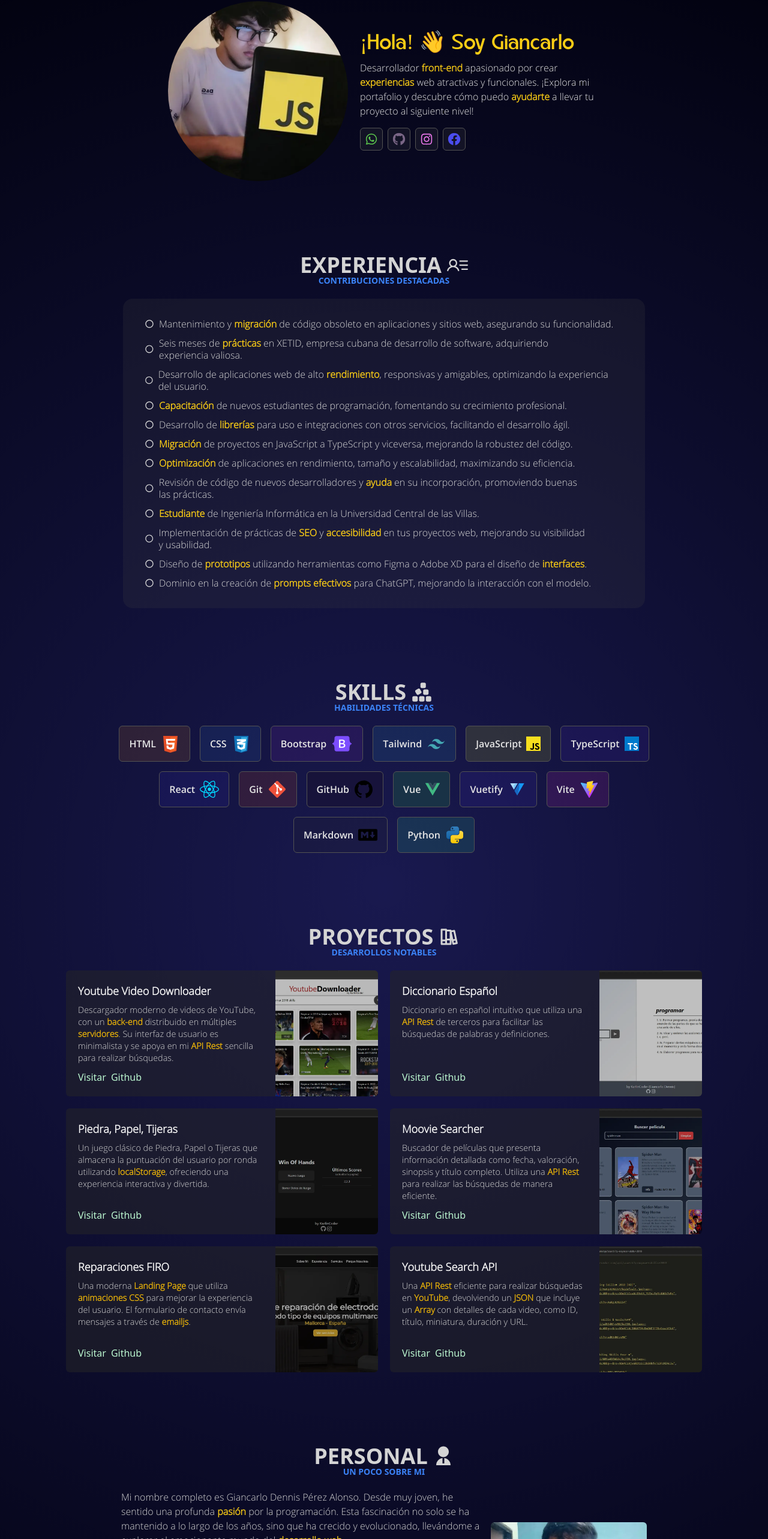
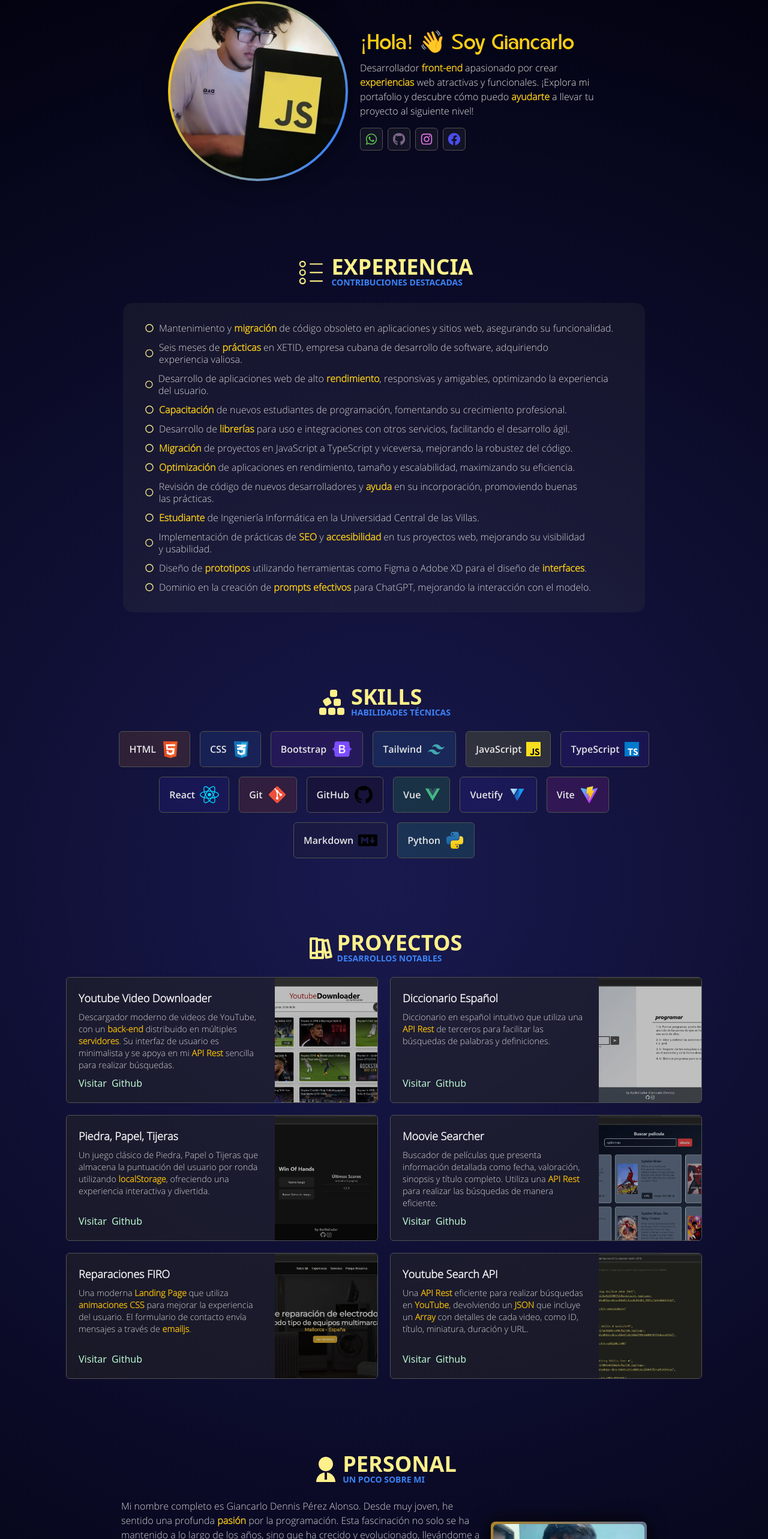
Before and after one commit to KarlinCoder/karlincoder.com, a React (Vite) app: page / in a window 1280 px wide. Shown: the part 181-2747 px from the top of the page at 60% size. Built offline with nearby package versions, Linux system fonts and the light colour scheme.

Commit message:
fixing styles

```diff
--- a/index.html
+++ b/index.html
@@ -36,9 +36,9 @@
     />
   </head>
   <body
+    id="root"
     class="relative bg-[radial-gradient(circle_at_center,_rgba(0,0,60,.9),_rgba(0,0,10,1))]"
   >
-    <div id="root"></div>
     <script type="module" src="/src/main.tsx"></script>
   </body>
 </html>
--- a/src/App.tsx
+++ b/src/App.tsx
@@ -8,7 +8,7 @@ import Footer from "./components/Footer";
 
 export const App: React.FC = () => {
   return (
-    <div>
+    <>
       <Navbar />
       <main>
         <Header />
@@ -18,7 +18,7 @@ export const App: React.FC = () => {
         <Personal />
       </main>
       <Footer />
-    </div>
+    </>
   );
 };
 
--- a/src/components/sections/Experiencia.tsx
+++ b/src/components/sections/Experiencia.tsx
@@ -1,7 +1,7 @@
 import { BiCircle } from "react-icons/bi";
-import { PiUserList } from "react-icons/pi";
+import { CiCircleList } from "react-icons/ci";
 
-const dotListClasses = "min-w-3 min-h-3";
+const dotListClasses = "min-w-3 min-h-3 text-yellow-200";
 const textClasses = "leading-5 text-md text-pretty";
 
 export const Experiencia: React.FC = () => {
@@ -10,17 +10,17 @@ export const Experiencia: React.FC = () => {
       id="experiencia"
       className="flex flex-col gap-6 flex-wrap justify-center items-center h-fit py-[60px] px-4"
     >
-      <h2 className="flex flex-col items-center ga font-sans font-bold text-4xl text-neutral-300">
-        <div className="flex gap-2  justify-center items-center">
-          <p>EXPERIENCIA</p>
-          <PiUserList />
+      <h2 className="flex items-center gap-2 font-sans font-bold text-4xl text-neutral-300">
+        <CiCircleList className="text-[3.3rem] text-yellow-200 mt-[6px]" />
+        <div className="flex flex-col items-start justify-center">
+          <p className="text-yellow-200">EXPERIENCIA</p>
+          <p className="text-sm font-sans leading-3 font-semibold text-blue-500">
+            CONTRIBUCIONES DESTACADAS
+          </p>
         </div>
-        <p className="text-sm font-sans leading-3 font-semibold text-blue-500">
-          CONTRIBUCIONES DESTACADAS
-        </p>
       </h2>
       <section>
-        <div className="max-w-[600px] md:max-w-[700px] lg:max-w-[870px] bg-neutral-700 bg-opacity-20 hover:bg-opacity-30 active:bg-opacity-20 py-8 px-9 rounded-2xl">
+        <div className="p-[2x] relative max-w-[600px] md:max-w-[700px] lg:max-w-[870px] bg-neutral-700 bg-opacity-20 py-8 px-9 rounded-2xl">
           <ul className="flex flex-col gap-3 text-neutral-300 list-inside font-opensans-cm">
             <li className="flex items-center gap-2">
               <BiCircle className={dotListClasses} />
--- a/src/components/sections/Header.tsx
+++ b/src/components/sections/Header.tsx
@@ -8,12 +8,14 @@ const spanClasses = "text-yellow-400 font-bold";
 const Header: React.FC = () => {
   return (
     <header className="flex gap-5 flex-wrap justify-center items-center h-fit pb-[60px] pt-[60px] md:pt-[115px] px-8">
-      <div className="max-w-[220px] max-h-[220px] md:max-w-[300px] md:max-h-[300px] h-full w-full overflow-hidden rounded-full">
+      <div className="relative grid place-content-center p-[4px] max-w-[220px] max-h-[220px] md:max-w-[300px] md:max-h-[300px] h-full w-full overflow-hidden rounded-full z-[1] shadow-[0_0_40px_#0007] ">
         <img
           src="/images/avatar.webp"
           alt="imagen mia"
-          className="w-full h-full"
+          className="w-full h-full rounded-full z-[3]"
         />
+
+        <div className="absolute animate-spin w-full h-full z-[2] bg-gradient-to-r from-yellow-400 to-blue-500"></div>
       </div>
       <aside className="max-w-[400px] text-center md:text-left">
         <h1>
--- a/src/components/sections/Personal.tsx
+++ b/src/components/sections/Personal.tsx
@@ -9,14 +9,14 @@ export const Personal: React.FC = () => {
       id="personal"
       className="flex flex-col gap-6 justify-center items-center h-fit py-[60px] px-8"
     >
-      <h2 className="flex flex-col items-center ga font-sans font-bold text-4xl text-neutral-300">
-        <div className="flex gap-2  justify-center items-center">
-          <p>PERSONAL</p>
-          <RiUser2Fill />
+      <h2 className="flex items-center gap-1 font-sans font-bold text-4xl text-neutral-300">
+        <RiUser2Fill className="text-[3rem] text-yellow-200 mt-2" />
+        <div className="flex flex-col items-start justify-center">
+          <p className="text-yellow-200">PERSONAL</p>
+          <p className="text-sm font-sans leading-3 font-semibold text-blue-500">
+            UN POCO SOBRE MI
+          </p>
         </div>
-        <p className="text-sm font-sans leading-3 font-semibold text-blue-500">
-          UN POCO SOBRE MI
-        </p>
       </h2>
 
       <div className="flex flex-col-reverse md:flex-row justify-between gap-4 items-center">
@@ -28,33 +28,29 @@ export const Personal: React.FC = () => {
             Esta fascinación no solo se ha mantenido a lo largo de los años,
             sino que ha crecido y evolucionado, llevándome a explorar el
             emocionante mundo del{" "}
-            <span className={spanClasses}>desarrollo web</span>.
+            <span className={spanClasses}>desarrollo web</span>. Me encanta
+            crear <span className={spanClasses}>experiencias atractivas</span> y
+            funcionales que no solo cumplan con las{" "}
+            <span className={spanClasses}>expectativas</span> de mis clientes,
+            sino que las <span className={spanClasses}>superen</span>.
           </p>
 
           <p className={textClasses}>
-            Me encanta crear{" "}
-            <span className={spanClasses}>experiencias atractivas</span> y
-            funcionales que no solo cumplan con las{" "}
-            <span className={spanClasses}>expectativas</span> de mis clientes,
-            sino que las <span className={spanClasses}>superen</span>. Cada
-            proyecto es una oportunidad para dejar mi huella, y me{" "}
+            Cada proyecto es una oportunidad para dejar mi huella, y me{" "}
             <span className={spanClasses}>esfuerzo</span> al máximo en cada uno
             de ellos, asegurándome de que el resultado final refleje mi
             dedicación y <span className={spanClasses}>compromiso</span> con la
-            calidad.
+            calidad. Mi objetivo es que cada cliente se sienta plenamente{" "}
+            <span className={spanClasses}>satisfecho</span> con el trabajo
+            realizado.
           </p>
 
           <p className={textClasses}>
-            Mi objetivo es que cada cliente se sienta plenamente{" "}
-            <span className={spanClasses}>satisfecho</span> con el trabajo
-            realizado. Para mí, la programación es más que una simple tarea; es
-            una forma de <span className={spanClasses}>arte</span> donde cada
-            línea de código cuenta una historia.
-          </p>
-          <p className={textClasses}>
-            Estoy aquí para transformar ideas en realidades digitales, creando
-            soluciones <span className={spanClasses}>innovadoras</span> que
-            resalten la identidad de cada proyecto. La{" "}
+            Para mí, la programación es más que una simple tarea; es una forma
+            de <span className={spanClasses}>arte</span>. Estoy aquí para
+            transformar ideas en realidades digitales, creando soluciones{" "}
+            <span className={spanClasses}>innovadoras</span> que resalten la
+            identidad de cada proyecto. La{" "}
             <span className={spanClasses}>satisfacción</span> del cliente es mi
             mayor recompensa, y me motiva a seguir aprendiendo y mejorando en
             este apasionante viaje.
@@ -62,12 +58,13 @@ export const Personal: React.FC = () => {
         </div>
 
         <div className="flex flex-col gap-2">
-          <div className="min-w-[250px] min-h-[250px] max-w-[260px] max-h-[260px] w-full h-full rounded-md overflow-hidden">
+          <div className="relative grid place-content-center p-[4px] min-w-[250px] min-h-[250px] max-w-[260px] max-h-[260px] w-full h-full overflow-hidden shadow-[0_0_30px_#000] rounded-lg z-[1]">
             <img
               src="/images/avatar_alt.webp"
               alt="another picture of me"
-              className="w-full h-full"
+              className="w-full h-full z-[3] rounded-lg"
             />
+            <div className="absolute animate-spin w-[200%] h-[200%] rounded-full top-[-50%] right-[-50%] z-[2] bg-gradient-to-r from-yellow-600 to-blue-600"></div>
           </div>
           <footer className="flex flex-col italic text-center">
             <p className="text-blue-400 leading-4 font-opensans-cm">
--- a/src/components/sections/ProjectCard.tsx
+++ b/src/components/sections/ProjectCard.tsx
@@ -16,7 +16,7 @@ const ProjectCard: React.FC<ProjectCardProps> = ({
   image,
 }) => {
   return (
-    <article className="flex max-[420px]:flex-col-reverse sm:flex-row justify-between max-w-[520px] min-h-[210px] bg-neutral-800 bg-opacity-50 overflow-hidden rounded-md hover:scale-[1.01] hover:bg-opacity-60 transition-transform">
+    <article className="flex max-[420px]:flex-col-reverse sm:flex-row justify-between max-w-[750px] md:max-w-[520px] min-h-[210px] bg-neutral-800 bg-opacity-50 overflow-hidden rounded-md hover:scale-[1.02] hover:bg-opacity-60 border border-neutral-600 hover:shadow-2xl transition-all">
       <section className="flex flex-col justify-between p-5 w-[70%] max-[420px]:w-full">
         <header className="flex flex-col gap-2">
           <p className="text-lg text-neutral-100 font-bold font-opensans-cm">
@@ -28,14 +28,14 @@ const ProjectCard: React.FC<ProjectCardProps> = ({
           <a
             target="_blank"
             href={link ? link : "#"}
-            className="inline-block text-green-200 hover:text-yellow-300 text-md hover:underline hover:underline-offset-4"
+            className="inline-block text-green-200 hover:text-yellow-300 text-md"
           >
             Visitar
           </a>
           <a
             target="_blank"
             href={github ? github : "#"}
-            className="inline-block text-green-200 hover:text-yellow-300 text-md hover:underline hover:underline-offset-4"
+            className="inline-block text-green-200 hover:text-yellow-300 text-md"
           >
             Github
           </a>
--- a/src/components/sections/Proyectos.tsx
+++ b/src/components/sections/Proyectos.tsx
@@ -11,16 +11,16 @@ const Proyectos: React.FC = () => {
       id="proyectos"
       className="flex flex-col gap-6 justify-center items-center h-fit py-[60px] px-8"
     >
-      <h2 className="flex flex-col items-center ga font-sans font-bold text-4xl text-neutral-300">
-        <div className="flex gap-2  justify-center items-center">
-          <p>PROYECTOS</p>
-          <RiBookShelfLine />
+      <h2 className="flex items-center gap-1 font-sans font-bold text-4xl text-neutral-300">
+        <RiBookShelfLine className="text-[3rem] text-yellow-200 mt-[6px]" />
+        <div className="flex flex-col items-start justify-center">
+          <p className="text-yellow-200">PROYECTOS</p>
+          <p className="text-sm font-sans leading-3 font-semibold text-blue-500">
+            DESARROLLOS NOTABLES
+          </p>
         </div>
-        <p className="text-sm font-sans leading-3 font-semibold text-blue-500">
-          DESARROLLOS NOTABLES
-        </p>
       </h2>
-      <section className="flex flex-wrap justify-center items-center gap-5 max-w-[1200px]">
+      <section className="flex flex-wrap justify-center items-center gap-5 max-w-[1800px]">
         <ProjectCard
           title="Youtube Video Downloader"
           image="/images/projects/youtubedownloader.webp"
--- a/src/components/sections/Skills.tsx
+++ b/src/components/sections/Skills.tsx
@@ -26,14 +26,14 @@ const Skills: React.FC = () => {
       id="skills"
       className="flex flex-col gap-6 justify-center items-center h-fit py-[60px] px-8"
     >
-      <h2 className="flex flex-col items-center ga font-sans font-bold text-4xl text-neutral-300">
-        <div className="flex gap-2  justify-center items-center">
-          <p>SKILLS</p>
-          <FaCubesStacked />
+      <h2 className="flex items-center gap-2 font-sans font-bold text-4xl text-neutral-300">
+        <FaCubesStacked className="text-[3rem] text-yellow-200 mt-[6px]" />
+        <div className="flex flex-col items-start justify-center">
+          <p className="text-yellow-200">SKILLS</p>
+          <p className="text-sm font-sans leading-3 font-semibold text-blue-500">
+            HABILIDADES TÉCNICAS
+          </p>
         </div>
-        <p className="text-sm font-sans leading-3 font-semibold text-blue-500">
-          HABILIDADES TÉCNICAS
-        </p>
       </h2>
 
       <section>
--- a/src/index.css
+++ b/src/index.css
@@ -50,7 +50,8 @@
   transition: filter 0.1s ease;
 }
 
-body {
+body,
+#root {
   scroll-behavior: smooth;
 }
 
```
Also changed, not shown: 1 other file (tests, documents, lock files or other folders).
